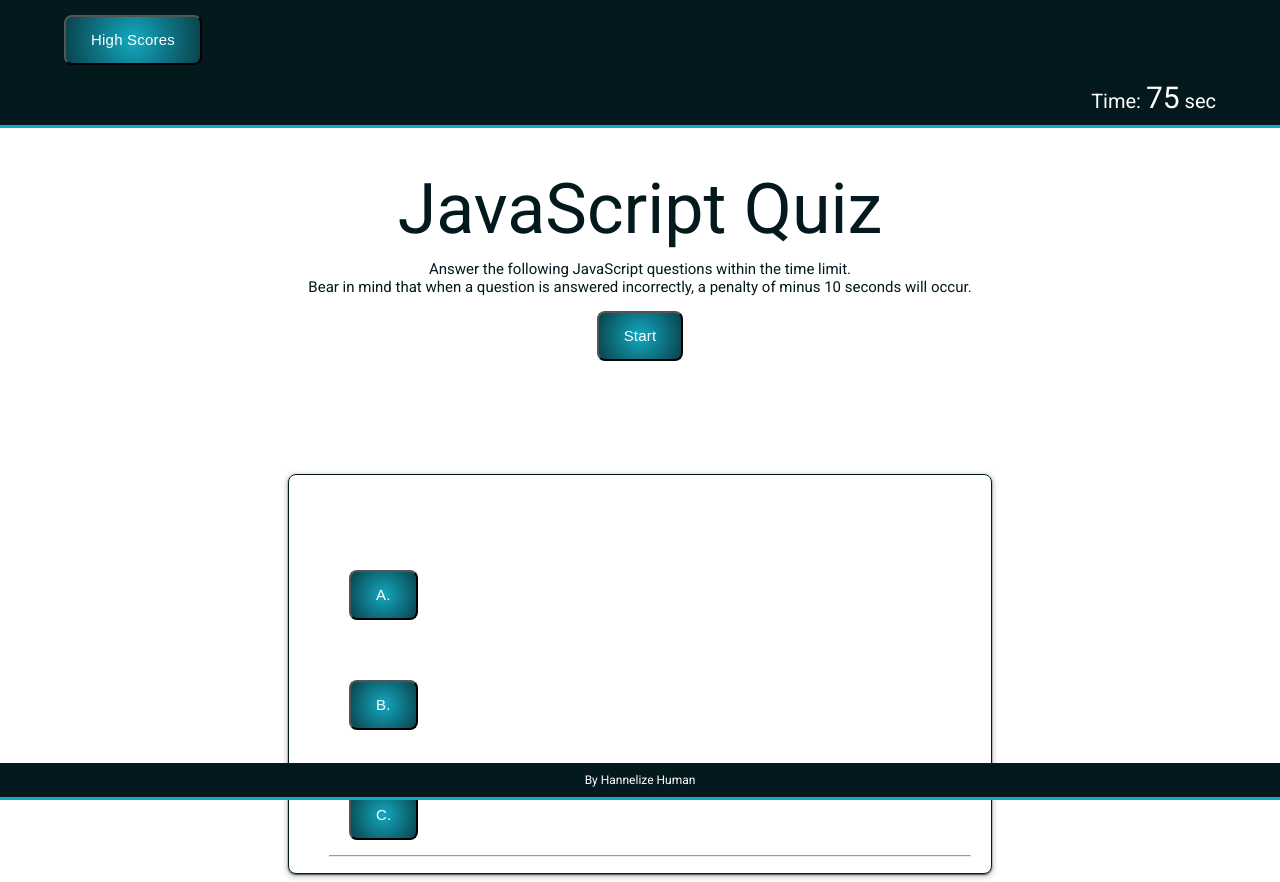
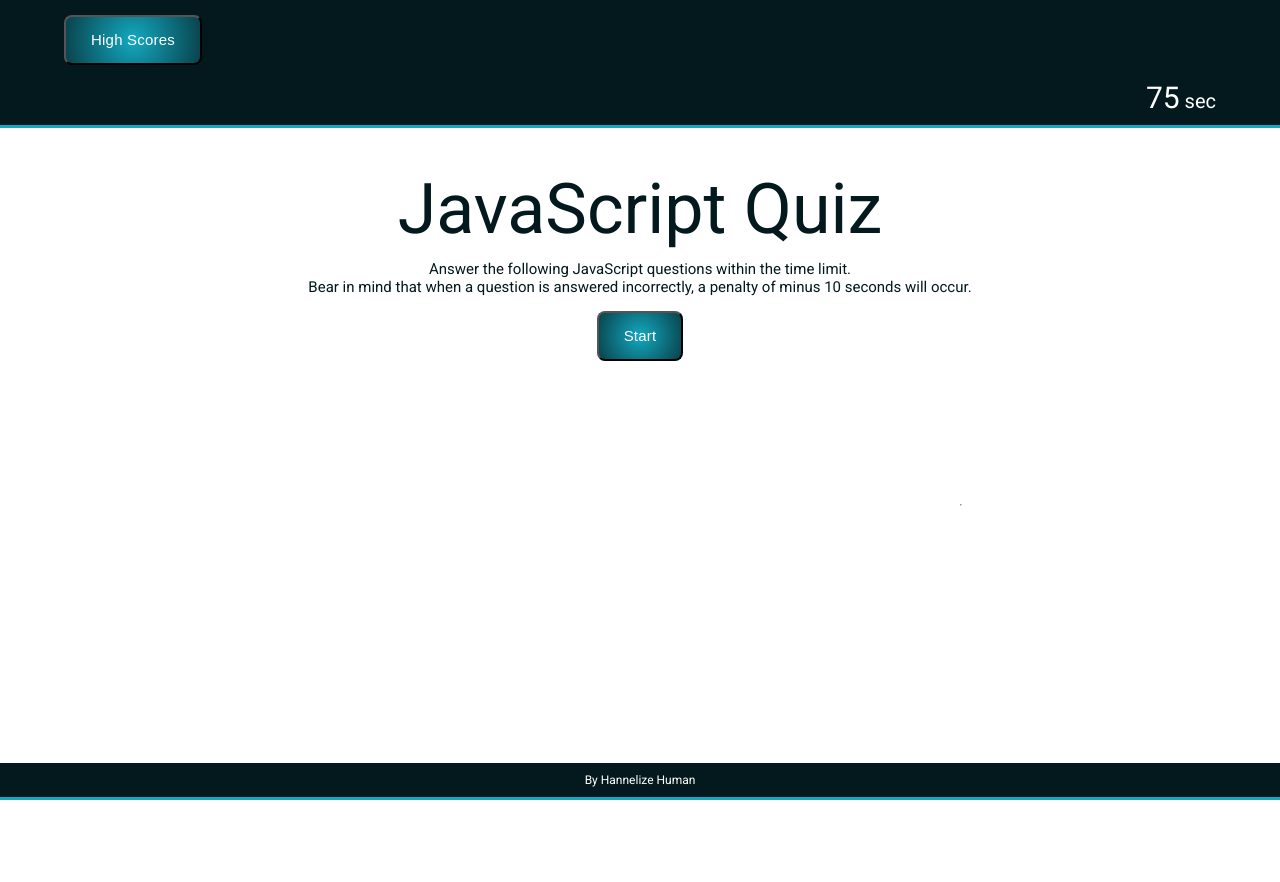
Before and after one commit to HannelizeHuman/TimedJavaScriptQuiz, a plain HTML site: page index.html in a window 1280 px wide. After the commit the page ends 800 px from the top, so only its background shows below. Drawn offline with Linux system fonts and the light colour scheme.

Commit message:
added a div area for questions. hid the original list area meant for questions.

```diff
--- a/index.html
+++ b/index.html
@@ -16,7 +16,7 @@
 
         <button id="highscore" class="nav-link nav-item">High Scores</button>
             <div class="timer">
-                <div class="timer">Time: <span class="gameTimer">75</span> sec</div>
+                <div class="timer"><span class="gameTimer">75</span> sec</div>
             </div>
       </div>
   </nav>
@@ -37,17 +37,19 @@
 
 <!--Main-->
 
+
 <main>
     <!--Question Box-->
+    <div id="q"></div>
     <section id="questionSection">
-        <div id="quiz" class="card question">
+        <!-- <div id="quiz" class="card question"> -->
             <div id="question" class="qtn"><p></p></div>
-            <div id="answers" class="ans">
-                <ul class="nobullets">
+            <div id="ans" class="ans">
+                <!-- <ul class="nobullets">
                     <li class="choice"><button id="A" type="button">A. </button></li>
                     <li class="choice"><button id="B" type="button">B. </button></li>
                     <li class="choice"><button id="C" type="button">C. </button></li>
-                </ul>
+                </ul>  -->
                 <div id="result">
                     <hr>
                 </div>
```
